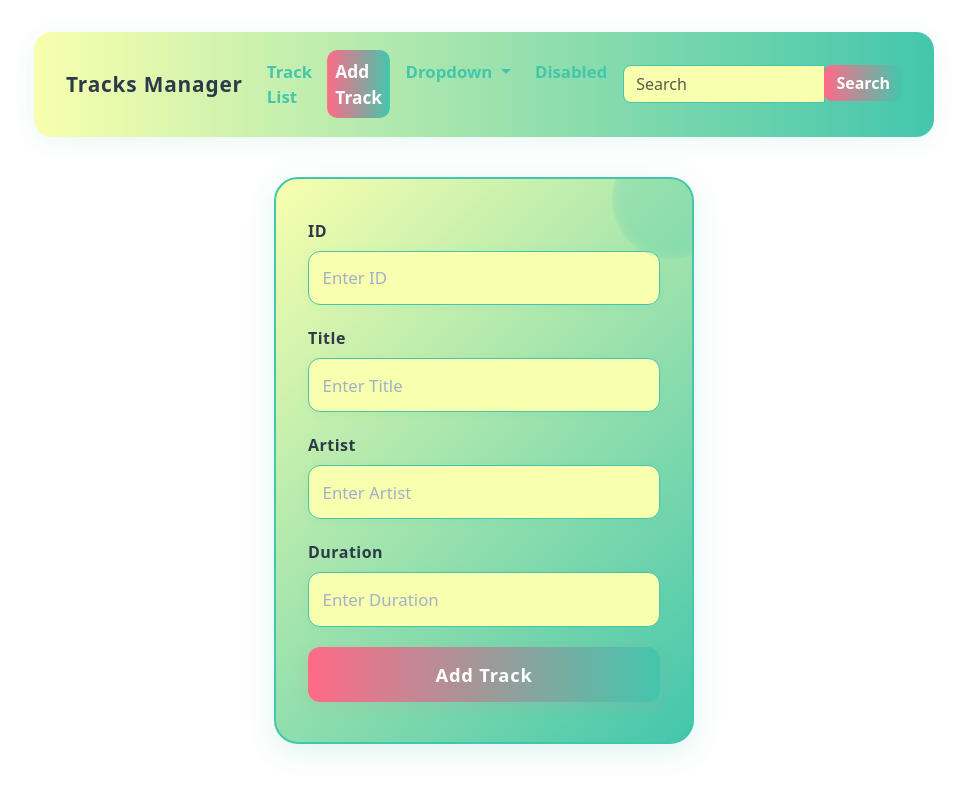
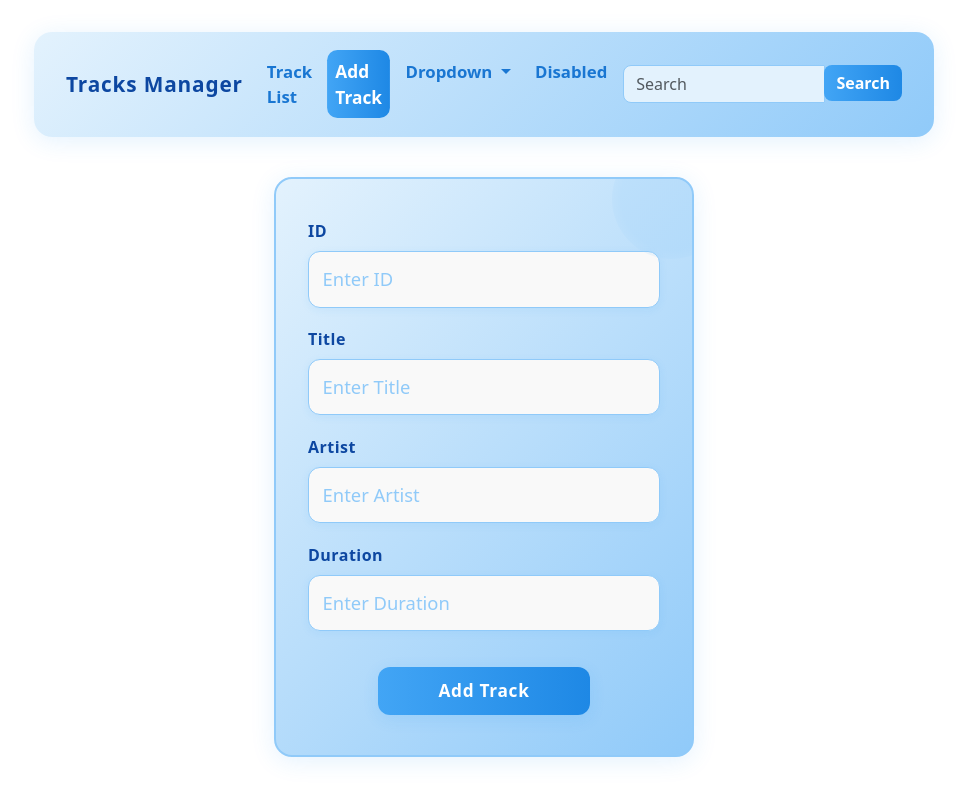
Before and after one commit to mouadbakhti/music_manager_frontend, an Angular app: page /track/add in a window 1280 px wide. Shown: the whole page, without its empty margins (156-1123 px from the left). Built offline with nearby package versions, Linux system fonts and the light colour scheme.

Commit message:
enhance the css style

```diff
--- a/src/app/component/track/track-add/track-add.component.css
+++ b/src/app/component/track/track-add/track-add.component.css
@@ -4,12 +4,16 @@
 	max-width: 420px;
 	margin: 2.5rem auto;
 	padding: 2.5rem 2rem;
-	background: linear-gradient(135deg, #f8ffae 0%, #43c6ac 100%);
-	border-radius: 24px;
-	box-shadow: 0 8px 32px rgba(67,198,172,0.18);
-	border: 2px solid #43c6ac;
+	background: linear-gradient(135deg, #e3f2fd 0%, #90caf9 100%);
+	border-radius: 18px;
+	box-shadow: 0 4px 24px rgba(33, 150, 243, 0.12);
+	border: 2px solid #90caf9;
 	position: relative;
 	overflow: hidden;
+	display: flex;
+	flex-direction: column;
+	align-items: stretch; /* Make children stretch to full width */
+	gap: 1.2rem;
 }
 
 .track-form::before {
@@ -19,15 +23,21 @@
 	right: -40px;
 	width: 120px;
 	height: 120px;
-	background: radial-gradient(circle, #43c6ac 60%, #f8ffae 100%);
-	opacity: 0.25;
+	background: radial-gradient(circle, #90caf9 60%, #e3f2fd 100%);
+	opacity: 0.18;
 	border-radius: 50%;
 	z-index: 0;
 }
 
+.track-form .form-group {
+	display: flex;
+	flex-direction: column;
+	width: 100%;
+}
+
 .track-form label {
 	font-weight: 600;
-	color: #2d3a4a;
+	color: #0d47a1;
 	margin-bottom: 0.5rem;
 	letter-spacing: 0.03em;
 }
@@ -36,42 +46,42 @@
 .track-form input[type="number"] {
 	width: 100%;
 	padding: 0.85rem;
-	border: 1.5px solid #43c6ac;
+	border: 1.5px solid #90caf9;
 	border-radius: 12px;
-	margin-bottom: 1.3rem;
-	font-size: 1.05rem;
-	background: #f8ffae;
-	color: #2d3a4a;
-	transition: border-color 0.2s, box-shadow 0.2s;
-	box-shadow: 0 2px 8px rgba(67,198,172,0.08);
+	font-size: 1.15rem;
+	background: #f9f9f9;
+	color: #0d47a1;
+	transition: border-color 0.2s, box-shadow 0.2s, background 0.2s;
+	box-shadow: 0 2px 8px rgba(33, 150, 243, 0.08);
+	box-sizing: border-box;
 }
 .track-form input:focus {
-	border-color: #ff6a88;
-	box-shadow: 0 0 0 2px #ff6a8833;
+	border-color: #42a5f5;
+	background: #fff;
 	outline: none;
 }
 
 .track-form button {
-	width: 100%;
-	padding: 0.85rem;
-	background: linear-gradient(90deg, #ff6a88 0%, #43c6ac 100%);
+	width: 60%;
+	padding: 0.7rem;
+	background: linear-gradient(90deg, #42a5f5 0%, #1e88e5 100%);
 	color: #fff;
 	border: none;
 	border-radius: 12px;
-	font-size: 1.15rem;
+	font-size: 1.08rem;
 	font-weight: 700;
 	cursor: pointer;
-	box-shadow: 0 4px 16px rgba(255,106,136,0.12);
+	box-shadow: 0 4px 16px rgba(33, 150, 243, 0.12);
 	transition: background 0.2s, transform 0.2s;
 	letter-spacing: 0.04em;
-}
-.track-form button:hover {
-	background: linear-gradient(90deg, #43c6ac 0%, #ff6a88 100%);
-	transform: translateY(-2px) scale(1.03);
+	margin-top: 1rem;
+	display: block;
+	margin-left: auto;
+	margin-right: auto;
 }
 
 .track-form input[type="text"]::placeholder,
 .track-form input[type="number"]::placeholder {
-	color: #a0b3c6;
+	color: #90caf9;
 	opacity: 1;
 }
--- a/src/app/component/track/track-list/track-list.component.css
+++ b/src/app/component/track/track-list/track-list.component.css
@@ -8,25 +8,31 @@
 }
 
 .track-card {
-	background: linear-gradient(135deg, #f8ffae 0%, #43c6ac 100%);
+  background: linear-gradient(135deg, #e3f2fd 0%, #90caf9 100%);
   border-radius: 18px;
-	box-shadow: 0 4px 24px rgba(67,198,172,0.12);
+  box-shadow: 0 4px 24px rgba(33, 150, 243, 0.12);
   padding: 1.5rem 1.2rem;
   display: flex;
   flex-direction: column;
   align-items: center;
   position: relative;
   transition: transform 0.18s, box-shadow 0.18s;
+
+  /* Pattern overlay */
+  background-image:
+    radial-gradient(circle, rgba(255, 255, 255, 0.4) 1px, transparent 1px);
+  background-size: 22px 22px;
 }
 
 .track-card:hover {
   transform: translateY(-4px) scale(1.03);
-	box-shadow: 0 8px 32px rgba(67,198,172,0.18);
+  box-shadow: 0 8px 32px rgba(33, 150, 243, 0.2);
 }
 
+
 .track-card .cover {
-	width: 80px;
-	height: 80px;
+  width: 150px;
+  height: 150px;
   border-radius: 12px;
   overflow: hidden;
   margin-bottom: 1rem;
@@ -48,69 +54,68 @@
 }
 
 .track-card h5 {
-	font-size: 1.15rem;
+  font-size: 1.1rem;
   font-weight: 700;
-	color: #2d3a4a;
+  color: #0d47a1;
   margin: 0 0 0.3rem 0;
 }
 
 .track-card p {
-	font-size: 1rem;
-	color: #43c6ac;
+  font-size: 0.95rem;
+  color: #1976d2;
   margin: 0 0 0.2rem 0;
 }
 
 .track-card span {
-	font-size: 0.95rem;
-	color: #888;
+  font-size: 0.9rem;
+  color: #607d8b;
 }
 
 .track-card button {
   margin-top: 0.8rem;
   padding: 0.5rem 1.2rem;
   border-radius: 8px;
-	background: linear-gradient(90deg, #ff6a88 0%, #43c6ac 100%);
+  background: linear-gradient(90deg, #42a5f5 0%, #1e88e5 100%);
   color: #fff;
   border: none;
   font-weight: 600;
-	font-size: 1rem;
+  font-size: 0.95rem;
   cursor: pointer;
-	box-shadow: 0 2px 8px rgba(255, 106, 136, 0.10);
+  box-shadow: 0 2px 8px rgba(33, 150, 243, 0.15);
   transition: background 0.2s, transform 0.2s;
 }
 
 .track-card button:hover {
-	background: linear-gradient(90deg, #43c6ac 0%, #ff6a88 100%);
+  background: linear-gradient(90deg, #1e88e5 0%, #1565c0 100%);
   transform: scale(1.05);
 }
 
+/* Variants */
 .track-card .btn-danger {
-	background: linear-gradient(90deg, #ff6a88 0%, #ffb86c 100%);
-	color: #fff;
+  background: linear-gradient(90deg, #ef5350 0%, #e53935 100%);
 }
 
 .track-card .btn-danger:hover {
-	background: linear-gradient(90deg, #ffb86c 0%, #ff6a88 100%);
+  background: linear-gradient(90deg, #e53935 0%, #c62828 100%);
 }
 
 .track-card .btn-secondary {
-	background: linear-gradient(90deg, #43c6ac 0%, #6a82fb 100%);
-	color: #fff;
+  background: linear-gradient(90deg, #64b5f6 0%, #2196f3 100%);
 }
 
 .track-card .btn-secondary:hover {
-	background: linear-gradient(90deg, #6a82fb 0%, #43c6ac 100%);
+  background: linear-gradient(90deg, #2196f3 0%, #1565c0 100%);
 }
 
-/* track-list.component.css */
+/* Modal */
 .modal {
   position: fixed;
   top: 0;
   left: 0;
   width: 100vw;
   height: 100vh;
-  background: linear-gradient(120deg, rgba(67,198,172,0.25) 0%, rgba(106,130,251,0.25) 100%);
-  backdrop-filter: blur(2px);
+  background: rgba(33, 150, 243, 0.15);
+  backdrop-filter: blur(4px);
   display: flex;
   justify-content: center;
   align-items: center;
@@ -124,11 +129,11 @@
 }
 
 .modal form {
-  background: linear-gradient(135deg, #f8ffae 0%, #43c6ac 100%);
+  background: #ffffff;
   padding: 2.5rem 2rem;
-  border-radius: 18px;
+  border-radius: 16px;
   min-width: 320px;
-  box-shadow: 0 8px 32px rgba(67, 198, 172, 0.18);
+  box-shadow: 0 6px 28px rgba(33, 150, 243, 0.2);
   display: flex;
   flex-direction: column;
   align-items: center;
@@ -137,30 +142,31 @@
 
 .modal h2 {
   margin-bottom: 1rem;
-  color: #2d3a4a;
+  color: #0d47a1;
   font-weight: 700;
   font-size: 1.3rem;
-  letter-spacing: 0.03em;
+  letter-spacing: 0.02em;
 }
 
 .modal input {
   width: 100%;
   padding: 0.7rem 1rem;
   border-radius: 8px;
-  border: 1px solid #43c6ac;
+  border: 1px solid #90caf9;
   font-size: 1rem;
   margin-bottom: 0.5rem;
-  background: #fff;
-  transition: border-color 0.2s;
+  background: #f9f9f9;
+  transition: border-color 0.2s, background 0.2s;
 }
 
 .modal input:focus {
-  border-color: #6a82fb;
+  border-color: #42a5f5;
+  background: #fff;
   outline: none;
 }
 
 .modal button[type="submit"] {
-  background: linear-gradient(90deg, #43c6ac 0%, #6a82fb 100%);
+  background: linear-gradient(90deg, #42a5f5 0%, #1e88e5 100%);
   color: #fff;
   border: none;
   border-radius: 8px;
@@ -168,17 +174,17 @@
   font-weight: 600;
   font-size: 1rem;
   cursor: pointer;
-  box-shadow: 0 2px 8px rgba(106, 130, 251, 0.10);
+  box-shadow: 0 2px 8px rgba(33, 150, 243, 0.15);
   transition: background 0.2s, transform 0.2s;
 }
 
 .modal button[type="submit"]:hover {
-  background: linear-gradient(90deg, #6a82fb 0%, #43c6ac 100%);
+  background: linear-gradient(90deg, #1e88e5 0%, #1565c0 100%);
   transform: scale(1.05);
 }
 
 .modal button[type="button"] {
-  background: linear-gradient(90deg, #ff6a88 0%, #ffb86c 100%);
+  background: linear-gradient(90deg, #ef5350 0%, #e53935 100%);
   color: #fff;
   border: none;
   border-radius: 8px;
@@ -187,12 +193,12 @@
   font-size: 1rem;
   cursor: pointer;
   margin-left: 0.5rem;
-  box-shadow: 0 2px 8px rgba(255, 106, 136, 0.10);
+  box-shadow: 0 2px 8px rgba(229, 57, 53, 0.15);
   transition: background 0.2s, transform 0.2s;
 }
 
 .modal button[type="button"]:hover {
-  background: linear-gradient(90deg, #ffb86c 0%, #ff6a88 100%);
+  background: linear-gradient(90deg, #e53935 0%, #c62828 100%);
   transform: scale(1.05);
 }
 
@@ -215,7 +221,7 @@
 .modal-field label {
   min-width: 60px;
   font-weight: 500;
-  color: #2d3a4a;
+  color: #0d47a1;
   margin-bottom: 0;
 }
 
@@ -223,13 +229,14 @@
   flex: 1;
   padding: 0.7rem 1rem;
   border-radius: 8px;
-  border: 1px solid #43c6ac;
+  border: 1px solid #90caf9;
   font-size: 1rem;
-  background: #fff;
-  transition: border-color 0.2s;
+  background: #f9f9f9;
+  transition: border-color 0.2s, background 0.2s;
 }
 
 .modal-field input:focus {
-  border-color: #6a82fb;
+  border-color: #42a5f5;
+  background: #fff;
   outline: none;
 }
--- a/src/app/component/track/track-list/track-list.component.html
+++ b/src/app/component/track/track-list/track-list.component.html
@@ -9,8 +9,8 @@
             <span>{{ track.duration }}s</span>
         </div>
         <div class="d-flex gap-2 mt-2">
+            <button type="button" (click)="openEditModal(track)" class="btn btn-sm btn-secondary">Edit</button>
             <button type="button" (click)="deleteTrack(track.id)" class="btn btn-sm btn-danger">Delete</button>
-            <button type="button" (click)="openEditModal(track)" class="btn btn-sm btn-secondary">Edit</button>
         </div>
     </div>
 </div>
--- a/src/app/component/track/track-menu/track-menu.component.css
+++ b/src/app/component/track/track-menu/track-menu.component.css
@@ -1,20 +1,20 @@
-/* Enhance Bootstrap navbar with app aesthetic */
+/* Enhanced Bootstrap navbar with matching track card/modal colors */
 .navbar {
-	background: linear-gradient(90deg, #f8ffae 0%, #43c6ac 100%) !important;
+	background: linear-gradient(135deg, #e3f2fd 0%, #90caf9 100%) !important;
 	border-radius: 18px;
-	box-shadow: 0 4px 24px rgba(67,198,172,0.12);
+	box-shadow: 0 4px 24px rgba(33,150,243,0.12);
 	padding: 1.2rem 2rem;
 	margin: 2rem auto;
 	max-width: 900px;
 }
 .navbar-brand {
 	font-weight: 700;
-	color: #2d3a4a !important;
+	color: #0d47a1 !important;
 	font-size: 1.3rem;
 	letter-spacing: 0.04em;
 }
 .navbar-nav .nav-link {
-	color: #43c6ac !important;
+	color: #1976d2 !important;
 	font-weight: 600;
 	font-size: 1.05rem;
 	border-radius: 10px;
@@ -22,32 +22,32 @@
 	transition: background 0.2s, color 0.2s, transform 0.2s;
 }
 .navbar-nav .nav-link:hover, .navbar-nav .nav-link.active {
-	background: linear-gradient(90deg, #ff6a88 0%, #43c6ac 100%);
+	background: linear-gradient(90deg, #42a5f5 0%, #1e88e5 100%);
 	color: #fff !important;
 	transform: scale(1.03);
 }
 .navbar-toggler {
 	border: none;
-	background: #43c6ac;
+	background: #90caf9;
 }
 .navbar-toggler-icon {
-	background-image: linear-gradient(90deg, #ff6a88 0%, #43c6ac 100%);
+	background-image: linear-gradient(90deg, #42a5f5 0%, #1e88e5 100%);
 }
 .form-inline .form-control {
 	border-radius: 8px;
-	border: 1.5px solid #43c6ac;
-	background: #f8ffae;
-	color: #2d3a4a;
+	border: 1.5px solid #90caf9;
+	background: #e3f2fd;
+	color: #0d47a1;
 }
 .btn-outline-success {
 	border-radius: 8px;
-	background: linear-gradient(90deg, #ff6a88 0%, #43c6ac 100%);
+	background: linear-gradient(90deg, #42a5f5 0%, #1e88e5 100%);
 	color: #fff;
 	border: none;
 	font-weight: 600;
 	transition: background 0.2s, color 0.2s;
 }
 .btn-outline-success:hover {
-	background: linear-gradient(90deg, #43c6ac 0%, #ff6a88 100%);
+	background: linear-gradient(90deg, #1e88e5 0%, #1565c0 100%);
 	color: #fff;
 }
--- a/src/app/models/track.model.ts
+++ b/src/app/models/track.model.ts
@@ -3,4 +3,5 @@ export interface Track {
     title: string;
     artist: string;
     duration?: number;
+    coverUrl?: string;
 }
```
Lines whose indentation alone changed are shown as unchanged.
